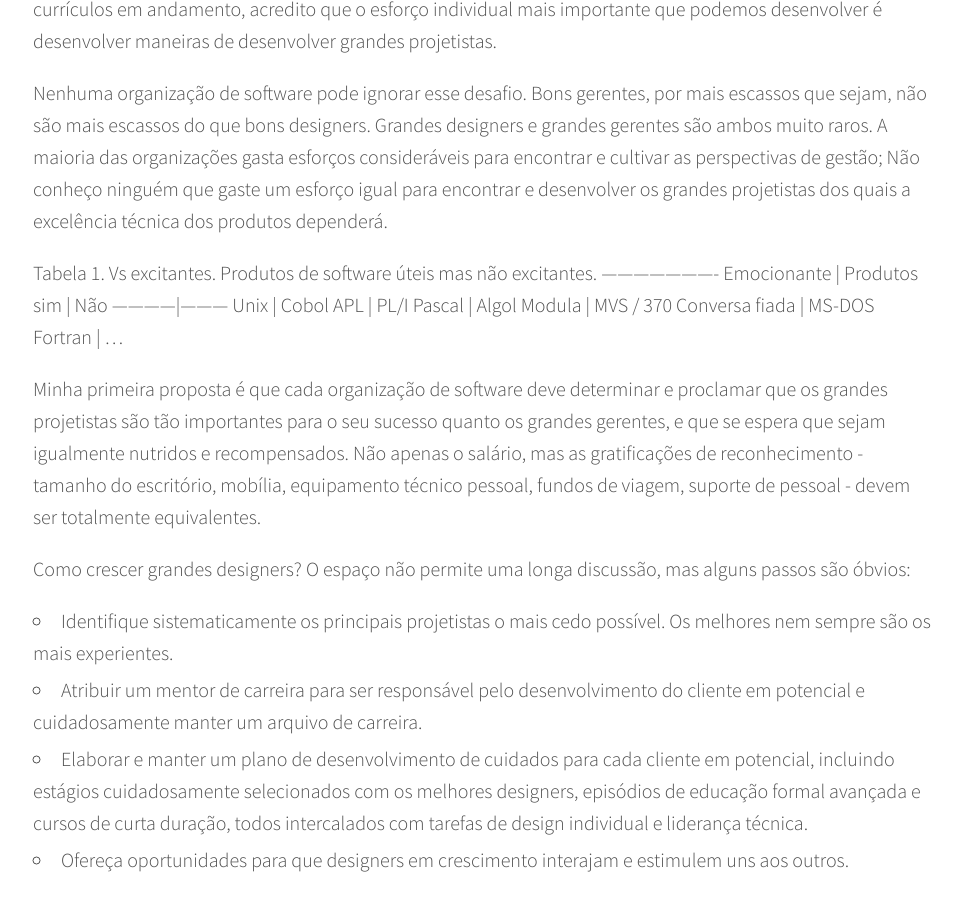
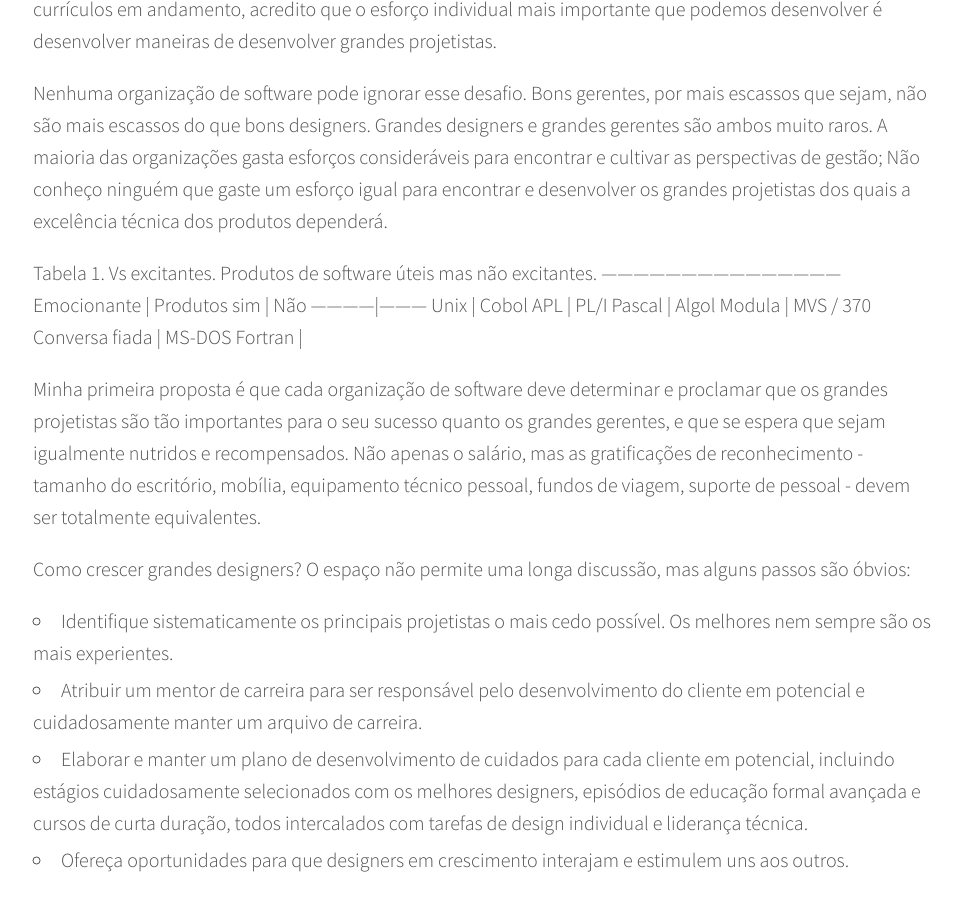
Before and after one commit to emilianocarvalho/emilianocarvalho.github.io, a Jekyll site: the page built from _posts/2018-06-04-nenhuma-bala-de-prata.md, in a window 1280 px wide and 900 px high, scrolled down 19676 px. Shown: the whole window, without its empty margins (157-1118 px from the left). Built offline with Jekyll 4.4.1, drawn with Linux system fonts in a browser that asks for light colours; comment, search, counter and statistics services are not loaded.

```diff
--- a/_posts/2018-06-04-nenhuma-bala-de-prata.md
+++ b/_posts/2018-06-04-nenhuma-bala-de-prata.md
@@ -272,7 +272,7 @@ Nenhuma organização de software pode ignorar esse desafio. Bons gerentes, por
 
 Tabela 1. Vs excitantes.
 Produtos de software úteis mas não excitantes.
-----------------------
+---------------------------------------------
 Emocionante | Produtos
        sim  | Não
 ------------|---------
@@ -281,7 +281,8 @@ APL	| PL/I
 Pascal | Algol
 Modula | MVS / 370
 Conversa fiada | MS-DOS
-Fortran | ...
+Fortran |
+
 
 Minha primeira proposta é que cada organização de software deve determinar e proclamar que os grandes projetistas são tão importantes para o seu sucesso quanto os grandes gerentes, e que se espera que sejam igualmente nutridos e recompensados. Não apenas o salário, mas as gratificações de reconhecimento - tamanho do escritório, mobília, equipamento técnico pessoal, fundos de viagem, suporte de pessoal - devem ser totalmente equivalentes.
 
```
